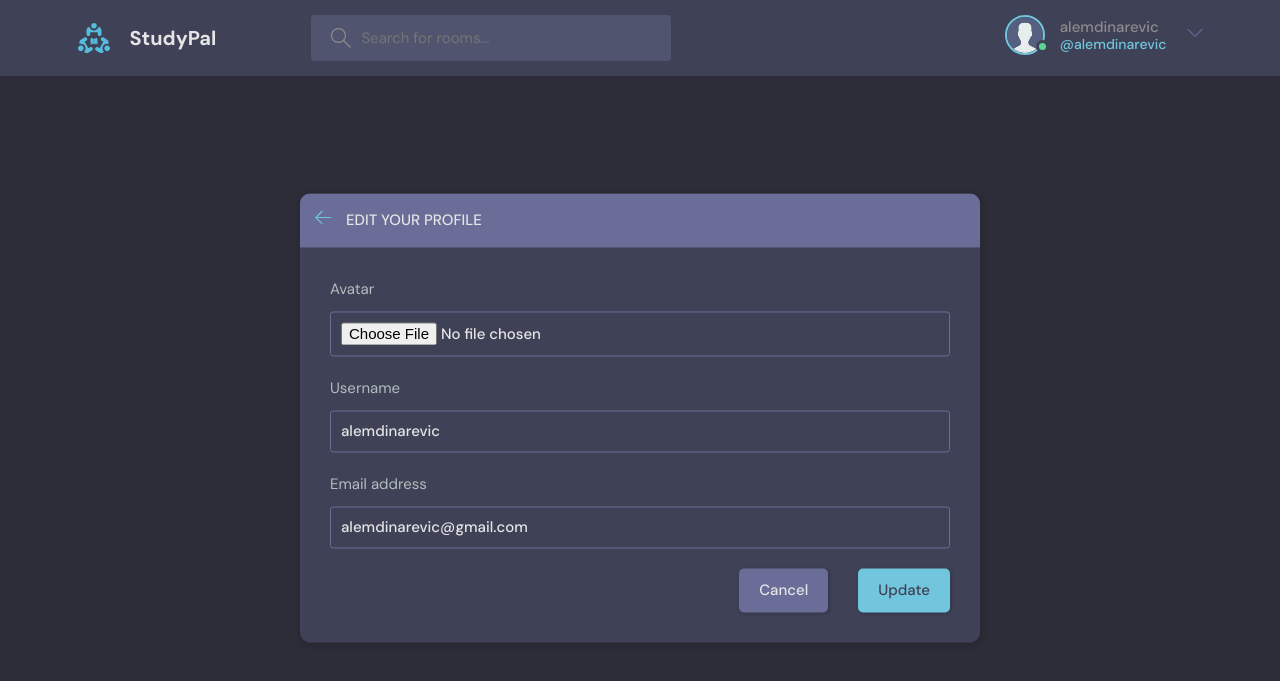
After one commit to alemdinarevic/studypal, a Django app: page /update-user/ in a window 1280 px wide. The commit adds this page. Shown: the top 681 px of the page. Run offline with Django 5.2, Linux system fonts and the light colour scheme; a user stored in the database is signed in.

Commit message:
added update-user page

```diff
--- a/base/forms.py
+++ b/base/forms.py
@@ -1,8 +1,14 @@
 from django.forms import ModelForm
 from .models import Room
+from django.contrib.auth.models import User
 
 class RoomForm(ModelForm):
     class Meta:
         model = Room
         fields = '__all__'
         exclude = ['host', 'participants']
+
+class UserForm(ModelForm):
+    class Meta:
+        model = User
+        fields = ['username', 'email']
--- a/base/templates/base/profile.html
+++ b/base/templates/base/profile.html
@@ -18,7 +18,9 @@
           <div class="profile__info">
             <h3>{{user.username}}</h3>
             <p>@{{user.username}}</p>
-            <a href="edit-user.html" class="btn btn--main btn--pill">Edit Profile</a>
+            {% if request.user == user %}
+              <a href="{% url 'update-user' %}" class="btn btn--main btn--pill">Edit Profile</a>
+            {% endif %}
           </div>
           <div class="profile__about">
             <h3>About</h3>
--- /dev/null
+++ b/base/templates/base/update_user.html
@@ -0,0 +1,46 @@
+{% extends 'main.html' %}
+
+{% block content %}
+    <main class="update-account layout">
+        <div class="container">
+            <div class="layout__box">
+                <div class="layout__boxHeader">
+                    <div class="layout__boxTitle">
+                        <a href="{% url 'home' %}">
+                            <svg version="1.1" xmlns="http://www.w3.org/2000/svg" width="32" height="32"
+                                viewBox="0 0 32 32">
+                                <title>arrow-left</title>
+                                <path
+                                    d="M13.723 2.286l-13.723 13.714 13.719 13.714 1.616-1.611-10.96-10.96h27.625v-2.286h-27.625l10.965-10.965-1.616-1.607z">
+                                </path>
+                            </svg>
+                        </a>
+                        <h3>Edit your profile</h3>
+                    </div>
+                </div>
+                <div class="layout__body">
+                    <form class="form" action="" method="POST">
+                      {% csrf_token %}
+                        <div class="form__group">
+                            <label for="profile_pic">Avatar</label>
+                            <input id="profile_pic" name="profile_pic" type="file" />
+                        </div>
+
+                        {% for field in form %}
+                        <div class="form__group">
+                          <label for="profile_pic">{{field.label}}</label>
+                          {{field}}
+                        </div>
+                        {% endfor %}
+
+                        <div class="form__action">
+                            <a class="btn btn--dark" href="index.html">Cancel</a>
+                            <button class="btn btn--main" type="submit">Update</button>
+                        </div>
+                    </form>
+                </div>
+            </div>
+        </div>
+      </div>
+    </main>
+{% endblock %}
--- a/base/urls.py
+++ b/base/urls.py
@@ -12,6 +12,8 @@ urlpatterns = [
     path('update-room/<str:pk>/', views.updateRoom, name="update-room"),
     path('delete-room/<str:pk>/', views.deleteRoom, name="delete-room"),
     path('delete-message/<str:pk>/', views.deleteMessage, name="delete-message"),
+    path('update-user/', views.updateUser, name="update-user"),
+
     path('topics/', views.topicsPage, name="topics"),
     path('activity/', views.activityPage, name="activity"),
 ]
--- a/base/views.py
+++ b/base/views.py
@@ -7,7 +7,7 @@ from django.contrib.auth.forms import UserCreationForm
 from django.contrib import messages
 from django.contrib.auth.decorators import login_required
 from .models import Room, Topic, Message
-from .forms import RoomForm
+from .forms import RoomForm, UserForm
 
 def loginPage(request):
     page = 'login'
@@ -170,3 +170,16 @@ def topicsPage(request):
 def activityPage(request):
     room_messages = Message.objects.all()
     return render(request, 'base/activity.html', {'room_messages': room_messages})
+
+@login_required(login_url='login')
+def updateUser(request):
+    user = request.user
+    form = UserForm(instance=user)
+
+    if request.method == 'POST':
+        form = UserForm(request.POST, instance=user)
+        if form.is_valid():
+            form.save()
+            return redirect('user-profile', pk=user.id)
+    context = { 'form': form }
+    return render(request, 'base/update_user.html', context)
--- a/templates/navbar.html
+++ b/templates/navbar.html
@@ -21,7 +21,7 @@
     {% if request.user.is_authenticated %}
     <!-- Logged In -->
     <div class="header__user">
-        <a href="profile.html">
+        <a href="{% url 'user-profile' user.id %}">
         <div class="avatar avatar--medium active">
             <img src="{% static 'images/avatar.svg' %}" />
         </div>
@@ -44,7 +44,7 @@
 
 
     <div class="dropdown-menu">
-        <a href="settings.html" class="dropdown-link"
+        <a href="{% url 'update-user' %}" class="dropdown-link"
         ><svg version="1.1" xmlns="http://www.w3.org/2000/svg" width="32" height="32" viewBox="0 0 32 32">
             <title>tools</title>
             <path
```
Also changed, not shown: db.sqlite3.
